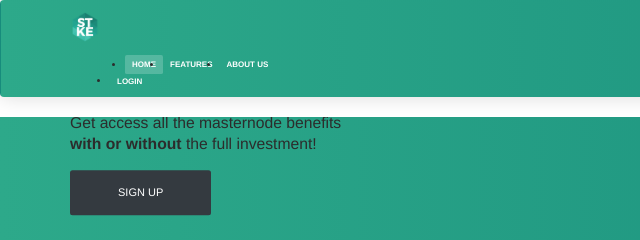
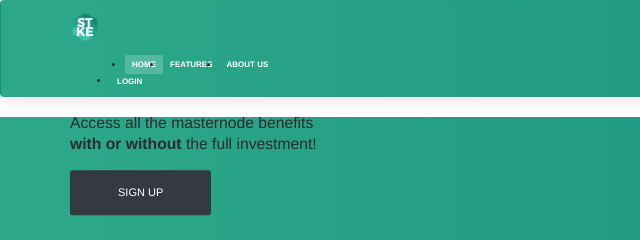
Before and after one commit to dkbay/StkeLanding, a website: page index.html in a window 1280 px wide. Shown: the top 240 px of the page, 0-640 px from the left. Drawn offline with nearby package versions, Linux system fonts and the light colour scheme; files that its build step writes are made by us from their sources; files whose address does not match are found by name.

Commit message:
Fix grammar in sub-header text

```diff
--- a/index.html
+++ b/index.html
@@ -59,7 +59,7 @@
 					<div class="col col-12 col-sm-12 col-md-12 col-lg-12 col-xl-6">
 						<div>
 							<h1 class="text-white title">No hassle, <br />just staking.</h1>
-							<h5 class="text-white">Get access all the masternode benefits<br /><strong>with or without</strong> the full investment!</h5>
+							<h5 class="text-white">Access all the masternode benefits<br /><strong>with or without</strong> the full investment!</h5>
 							<a href="http://beta.stke.io/register" class="btn btn-dark btn-default btn-lg mt-3">SIGN UP</a>
 						</div>
 					</div>
```
